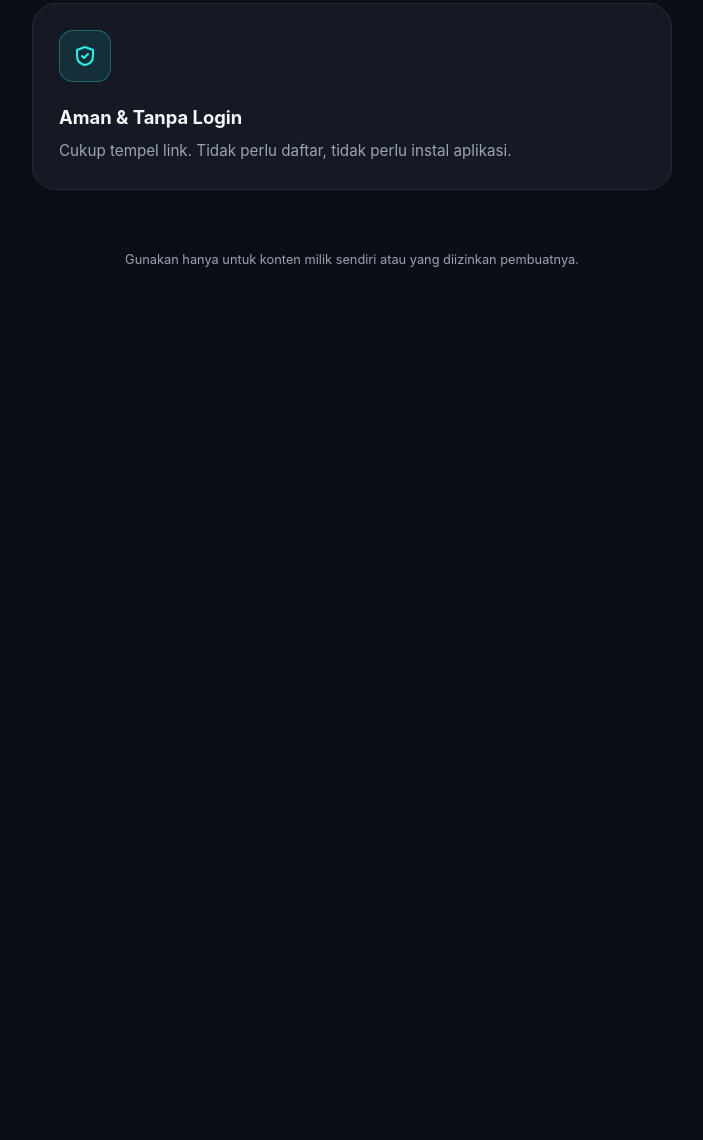
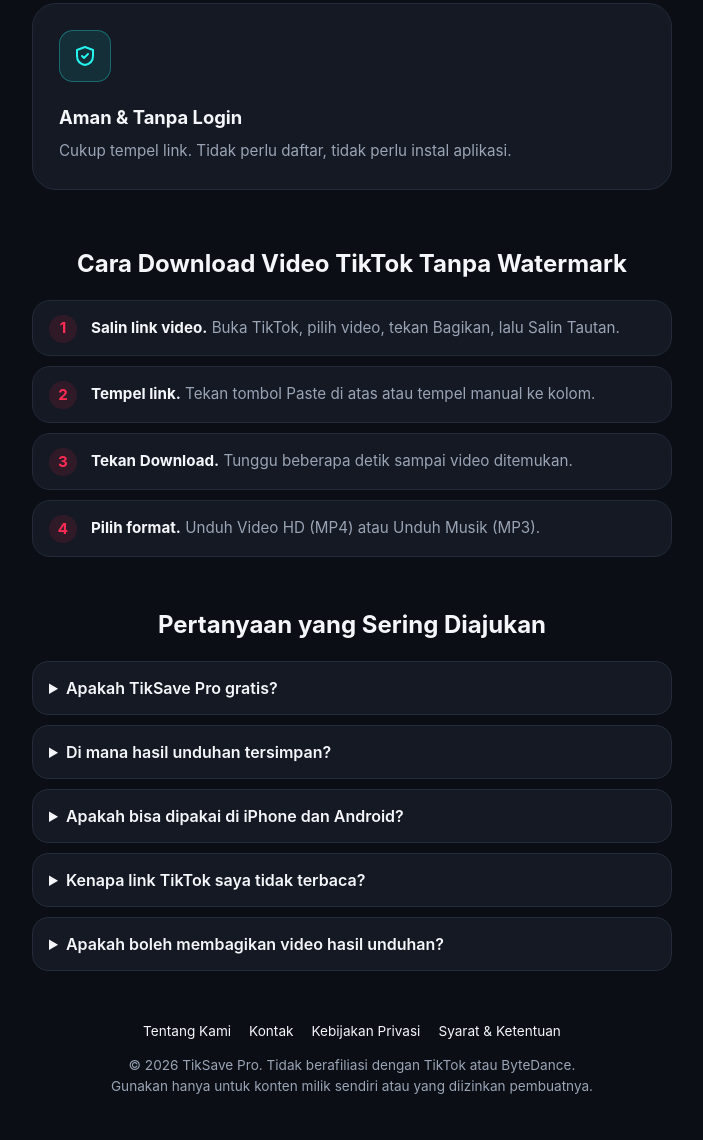
Before and after one commit to ridzaldermawands/tiksave-pro, a website: page public/index.html in a window 1280 px wide. Shown: the part 1167-2307 px from the top of the page, without its empty margins (288-991 px from the left). Before the commit the page ends 1476 px from the top, so only its background shows below. Drawn offline with Linux system fonts and the light colour scheme.

Commit message:
Update index.html

```diff
--- a/public/index.html
+++ b/public/index.html
@@ -3,19 +3,37 @@
 <head>
 <meta charset="UTF-8">
 <meta name="viewport" content="width=device-width, initial-scale=1">
-<title>TikSave Pro - Download Video TikTok Tanpa Watermark HD</title>
+<title>TikSave Pro - Download Video TikTok Tanpa Watermark HD & MP3</title>
+<meta name="description" content="Download video TikTok tanpa watermark dalam kualitas HD (MP4) atau simpan sebagai musik MP3. Gratis, cepat, tanpa login dan tanpa instal aplikasi.">
+<meta name="keywords" content="download video tiktok, tiktok tanpa watermark, download tiktok mp3, savetik, snaptik, tiktok downloader">
+<link rel="canonical" href="https://tiksave-pro-2wry.vercel.app/">
+<meta name="robots" content="index, follow">
+<meta property="og:type" content="website">
+<meta property="og:title" content="TikSave Pro - Download Video TikTok Tanpa Watermark HD">
+<meta property="og:description" content="Simpan video TikTok tanpa watermark (MP4 HD) atau MP3. Gratis dan tanpa login.">
+<meta property="og:url" content="https://tiksave-pro-2wry.vercel.app/">
+<meta name="theme-color" content="#0b0e14">
+<script type="application/ld+json">
+{"@context":"https://schema.org","@type":"WebApplication","name":"TikSave Pro","url":"https://tiksave-pro-2wry.vercel.app/","applicationCategory":"MultimediaApplication","operatingSystem":"Web","inLanguage":"id","offers":{"@type":"Offer","price":"0","priceCurrency":"IDR"}}
+</script>
+<script type="application/ld+json">
+{"@context":"https://schema.org","@type":"FAQPage","mainEntity":[
+{"@type":"Question","name":"Bagaimana cara download video TikTok tanpa watermark?","acceptedAnswer":{"@type":"Answer","text":"Salin link video dari TikTok, tempel di kolom TikSave Pro, tekan Download, lalu pilih Unduh Video HD (MP4)."}},
+{"@type":"Question","name":"Apakah TikSave Pro gratis?","acceptedAnswer":{"@type":"Answer","text":"Ya, TikSave Pro gratis digunakan tanpa daftar dan tanpa login."}},
+{"@type":"Question","name":"Bisakah saya mengunduh musik dari video TikTok?","acceptedAnswer":{"@type":"Answer","text":"Bisa. Setelah video ditemukan, tekan tombol Unduh Musik (MP3)."}},
+{"@type":"Question","name":"Apakah bisa dipakai di HP?","acceptedAnswer":{"@type":"Answer","text":"Bisa. TikSave Pro berjalan di browser HP maupun komputer, tanpa instal aplikasi."}}
+]}
+</script>
 <style>
 :root{--bg:#0b0e14;--card:#141923;--card2:#0f131c;--bd:#232b3a;--tx:#f4f6fa;--mu:#9aa4b5;--red:#fe2c55;--cy:#25f4ee}
 *{box-sizing:border-box;margin:0}
 body{font-family:Inter,system-ui,-apple-system,Segoe UI,Roboto,sans-serif;background:var(--bg);color:var(--tx);line-height:1.5}
 svg{width:1em;height:1em;flex:none}
 header{display:flex;align-items:center;justify-content:space-between;padding:16px 20px;border-bottom:1px solid var(--bd);gap:10px}
-.logo{display:flex;align-items:center;gap:10px;font-size:1.5rem;font-weight:800;letter-spacing:-.5px}
+.logo{display:flex;align-items:center;gap:10px;font-size:1.5rem;font-weight:800;letter-spacing:-.5px;color:var(--tx);text-decoration:none}
 .logo i{width:46px;height:46px;border-radius:14px;border:2px solid transparent;background:linear-gradient(var(--bg),var(--bg)) padding-box,linear-gradient(135deg,var(--cy),var(--red)) border-box;display:grid;place-items:center;font-style:normal;color:var(--cy);font-size:1.4rem}
 .logo b{color:var(--red)}
 .pro{font-size:.7rem;font-weight:700;color:var(--cy);background:rgba(37,244,238,.1);border:1px solid rgba(37,244,238,.35);padding:2px 7px;border-radius:7px}
-.apibtn{display:flex;align-items:center;gap:7px;background:var(--card);border:1px solid var(--bd);color:var(--tx);padding:10px 14px;border-radius:12px;font-size:.85rem;cursor:pointer;white-space:nowrap}
-.apibtn svg{color:var(--cy)}
 main{max-width:680px;margin:0 auto;padding:44px 20px 20px;text-align:center}
 .badge{display:inline-flex;align-items:center;gap:8px;color:var(--red);background:rgba(254,44,85,.08);border:1px solid rgba(254,44,85,.35);padding:7px 16px;border-radius:99px;font-size:.85rem;font-weight:500}
 h1{font-size:clamp(1.9rem,7.5vw,3rem);line-height:1.2;margin:24px 0 16px;letter-spacing:-1px;font-weight:800}
@@ -41,27 +59,31 @@
 .btn{flex:1;min-width:140px;text-align:center;text-decoration:none;color:#fff;background:var(--red);padding:13px;border-radius:12px;font-weight:600;font-size:.95rem}
 .btn.alt{background:transparent;border:1px solid var(--bd);color:var(--tx)}
 hr{border:0;border-top:1px solid var(--bd);margin:56px 0 0}
-.why{max-width:680px;margin:0 auto;padding:48px 20px 20px;text-align:center}
+.why{max-width:680px;margin:0 auto;padding:48px 20px 8px;text-align:center}
 .why h2{font-size:1.5rem;margin-bottom:28px}
 .feat{background:var(--card);border:1px solid var(--bd);border-radius:24px;padding:26px;text-align:left;margin-bottom:16px}
 .ic{width:52px;height:52px;border-radius:14px;display:grid;place-items:center;font-size:1.5rem;margin-bottom:22px;background:rgba(37,244,238,.1);border:1px solid rgba(37,244,238,.3);color:var(--cy)}
 .ic.r{background:rgba(254,44,85,.1);border-color:rgba(254,44,85,.3);color:var(--red)}
 .feat h3{font-size:1.15rem;margin-bottom:8px}
 .feat p{color:var(--mu);font-size:.95rem}
-footer{text-align:center;color:var(--mu);font-size:.8rem;padding:24px 20px 40px}
-.modal{position:fixed;inset:0;background:rgba(0,0,0,.7);display:none;align-items:center;justify-content:center;padding:20px;z-index:9}
-.modal.on{display:flex}
-.mbox{background:var(--card);border:1px solid var(--bd);border-radius:20px;padding:20px;max-width:560px;width:100%;max-height:85vh;overflow:auto}
-.mbox h3{margin-bottom:6px}
-.mbox p{color:var(--mu);font-size:.9rem;margin-bottom:10px}
-pre{background:var(--card2);border:1px solid var(--bd);border-radius:12px;padding:12px;font-size:.78rem;overflow-x:auto;color:#cfe9ff;margin-bottom:12px}
-.close{width:100%;padding:12px;border-radius:12px;border:1px solid var(--bd);background:transparent;color:var(--tx);cursor:pointer;font-size:.95rem}
+.sec{max-width:680px;margin:0 auto;padding:32px 20px 8px}
+.sec h2{font-size:1.5rem;margin-bottom:18px;text-align:center}
+.steps{list-style:none;padding:0;counter-reset:s}
+.steps li{counter-increment:s;background:var(--card);border:1px solid var(--bd);border-radius:18px;padding:16px 16px 16px 58px;margin-bottom:10px;position:relative;color:var(--mu);font-size:.95rem}
+.steps li:before{content:counter(s);position:absolute;left:16px;top:14px;width:28px;height:28px;border-radius:50%;background:rgba(254,44,85,.12);color:var(--red);font-weight:700;display:grid;place-items:center}
+.steps b{color:var(--tx)}
+details{background:var(--card);border:1px solid var(--bd);border-radius:16px;padding:14px 16px;margin-bottom:10px}
+summary{cursor:pointer;font-weight:600}
+details p{color:var(--mu);font-size:.93rem;margin-top:8px}
+footer{text-align:center;color:var(--mu);font-size:.85rem;padding:32px 20px 44px}
+footer nav{display:flex;gap:6px 18px;justify-content:center;flex-wrap:wrap;margin-bottom:14px}
+footer a{color:var(--tx);text-decoration:none}
+footer a:hover{color:var(--cy)}
 </style>
 </head>
 <body>
 <svg style="display:none"><defs>
 <symbol id="i-note" viewBox="0 0 24 24" fill="currentColor"><path d="M16.6 5.8A4.3 4.3 0 0 1 15.5 3h-3.1v12.4a2.6 2.6 0 1 1-2.6-2.6c.3 0 .5 0 .8.1V9.7a5.7 5.7 0 1 0 4.9 5.7V9a7.4 7.4 0 0 0 4.3 1.4V7.3a4.3 4.3 0 0 1-3.2-1.5z"/></symbol>
-<symbol id="i-code" viewBox="0 0 24 24" fill="none" stroke="currentColor" stroke-width="2" stroke-linecap="round" stroke-linejoin="round"><path d="m16 18 6-6-6-6M8 6l-6 6 6 6M14 4l-4 16"/></symbol>
 <symbol id="i-bolt" viewBox="0 0 24 24" fill="currentColor"><path d="M13 2 4 14h6l-1 8 9-12h-6z"/></symbol>
 <symbol id="i-link" viewBox="0 0 24 24" fill="none" stroke="currentColor" stroke-width="2" stroke-linecap="round" stroke-linejoin="round"><path d="M10 13a5 5 0 0 0 7 0l3-3a5 5 0 0 0-7-7l-1 1M14 11a5 5 0 0 0-7 0l-3 3a5 5 0 0 0 7 7l1-1"/></symbol>
 <symbol id="i-copy" viewBox="0 0 24 24" fill="none" stroke="currentColor" stroke-width="2" stroke-linecap="round" stroke-linejoin="round"><rect x="9" y="9" width="12" height="12" rx="2"/><path d="M5 15H4a2 2 0 0 1-2-2V4a2 2 0 0 1 2-2h9a2 2 0 0 1 2 2v1"/></symbol>
@@ -72,8 +94,7 @@
 </defs></svg>
 
 <header>
-  <div class="logo"><i><svg><use href="#i-note"/></svg></i><span>Tik<b>Save</b></span><span class="pro">PRO</span></div>
-  <button class="apibtn" id="apiOpen"><svg><use href="#i-code"/></svg>Kode API / Backend</button>
+  <a class="logo" href="/"><i><svg><use href="#i-note"/></svg></i><span>Tik<b>Save</b></span><span class="pro">PRO</span></a>
 </header>
 
 <main>
@@ -84,14 +105,14 @@
   <div class="panel">
     <div class="field">
       <svg><use href="#i-link"/></svg>
-      <input id="url" type="url" placeholder="Tempel link TikTok di sini... (contoh: https://vt.tiktok.com/xxxx)" autocomplete="off">
+      <input id="url" type="url" placeholder="Tempel link TikTok di sini... (contoh: https://vt.tiktok.com/xxxx)" autocomplete="off" aria-label="Link video TikTok">
       <button class="paste" id="paste" type="button"><svg><use href="#i-copy"/></svg>Paste</button>
     </div>
     <button class="go" id="go"><svg><use href="#i-dl"/></svg><span id="goTxt">Download</span></button>
     <div id="err" class="err"></div>
 
     <div id="res" class="res">
-      <img id="cover" alt="Thumbnail">
+      <img id="cover" alt="Thumbnail video TikTok">
       <div class="info">
         <div id="title" class="t"></div>
         <div id="author" class="a"></div>
@@ -112,39 +133,41 @@
   <div class="feat"><div class="ic r"><svg><use href="#i-hd"/></svg></div><h3>Kualitas HD</h3><p>Unduh video dengan resolusi tertinggi yang tersedia, plus audio MP3 jernih.</p></div>
   <div class="feat"><div class="ic"><svg><use href="#i-shield"/></svg></div><h3>Aman &amp; Tanpa Login</h3><p>Cukup tempel link. Tidak perlu daftar, tidak perlu instal aplikasi.</p></div>
 </section>
-<footer>Gunakan hanya untuk konten milik sendiri atau yang diizinkan pembuatnya.</footer>
 
-<div class="modal" id="modal">
-  <div class="mbox">
-    <h3>Kode API / Backend</h3>
-    <p>Frontend ini memanggil endpoint backend Express (<code>server.js</code>):</p>
-<pre>POST /api/download
-Content-Type: application/json
+<section class="sec">
+  <h2>Cara Download Video TikTok Tanpa Watermark</h2>
+  <ol class="steps">
+    <li><b>Salin link video.</b> Buka TikTok, pilih video, tekan Bagikan, lalu Salin Tautan.</li>
+    <li><b>Tempel link.</b> Tekan tombol Paste di atas atau tempel manual ke kolom.</li>
+    <li><b>Tekan Download.</b> Tunggu beberapa detik sampai video ditemukan.</li>
+    <li><b>Pilih format.</b> Unduh Video HD (MP4) atau Unduh Musik (MP3).</li>
+  </ol>
+</section>
 
-{ "url": "https://vt.tiktok.com/xxxx/" }</pre>
-    <p>Contoh respons:</p>
-<pre>{
-  "success": true,
-  "data": {
-    "title": "...",
-    "author": "...",
-    "cover": "https://...",
-    "video_no_watermark": "https://...mp4",
-    "music": "https://...mp3",
-    "stats": { "views": 0, "likes": 0, "shares": 0 }
-  }
-}</pre>
-    <button class="close" id="apiClose">Tutup</button>
-  </div>
-</div>
+<section class="sec">
+  <h2>Pertanyaan yang Sering Diajukan</h2>
+  <details><summary>Apakah TikSave Pro gratis?</summary><p>Ya. Anda bisa mengunduh video tanpa daftar, tanpa login, dan tanpa biaya.</p></details>
+  <details><summary>Di mana hasil unduhan tersimpan?</summary><p>Di HP, file biasanya masuk ke folder Download atau Galeri. Di komputer, file masuk ke folder Downloads browser Anda.</p></details>
+  <details><summary>Apakah bisa dipakai di iPhone dan Android?</summary><p>Bisa. TikSave Pro berjalan di browser semua perangkat. Di iPhone, gunakan Safari.</p></details>
+  <details><summary>Kenapa link TikTok saya tidak terbaca?</summary><p>Pastikan video bersifat publik dan link lengkap, misalnya https://vt.tiktok.com/xxxx. Video privat tidak dapat diunduh.</p></details>
+  <details><summary>Apakah boleh membagikan video hasil unduhan?</summary><p>Gunakan hanya untuk konten milik sendiri atau yang diizinkan pembuatnya. Hak cipta tetap milik kreator aslinya.</p></details>
+</section>
+
+<footer>
+  <nav>
+    <a href="/about.html">Tentang Kami</a>
+    <a href="/contact.html">Kontak</a>
+    <a href="/privacy.html">Kebijakan Privasi</a>
+    <a href="/terms.html">Syarat &amp; Ketentuan</a>
+  </nav>
+  <p>&copy; 2026 TikSave Pro. Tidak berafiliasi dengan TikTok atau ByteDance.</p>
+  <p>Gunakan hanya untuk konten milik sendiri atau yang diizinkan pembuatnya.</p>
+</footer>
 
 <script>
-// Kosongkan jika HTML disajikan oleh server Express yang sama.
-// Jika beda domain/port, isi misalnya "http://localhost:3000"
 const API_BASE = "";
 const $ = id => document.getElementById(id);
 const fmt = n => n == null ? "-" : Number(n).toLocaleString("id-ID");
-
 const showErr = m => { $("err").textContent = m; $("err").style.display = "block"; $("res").style.display = "none"; };
 
 async function run() {
@@ -179,9 +202,6 @@
   try { $("url").value = (await navigator.clipboard.readText()).trim(); $("url").focus(); }
   catch { showErr("Tidak bisa membaca clipboard. Tempel manual ke kolom."); }
 };
-$("apiOpen").onclick = () => $("modal").classList.add("on");
-$("apiClose").onclick = () => $("modal").classList.remove("on");
-$("modal").onclick = e => e.target === $("modal") && $("modal").classList.remove("on");
 </script>
 </body>
 </html>
```
